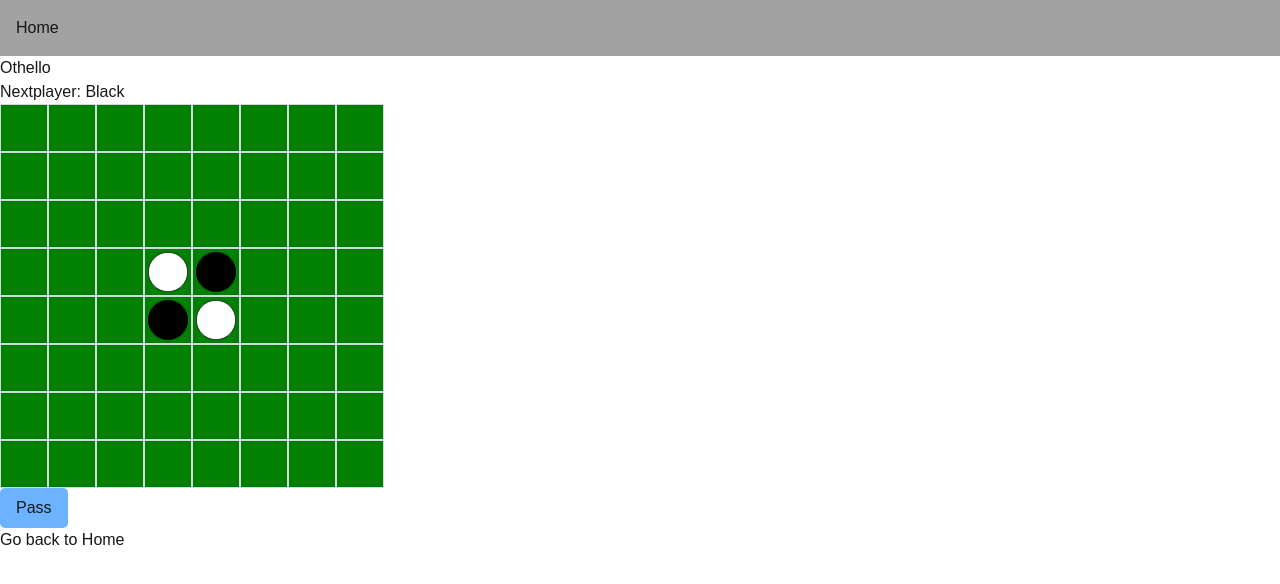
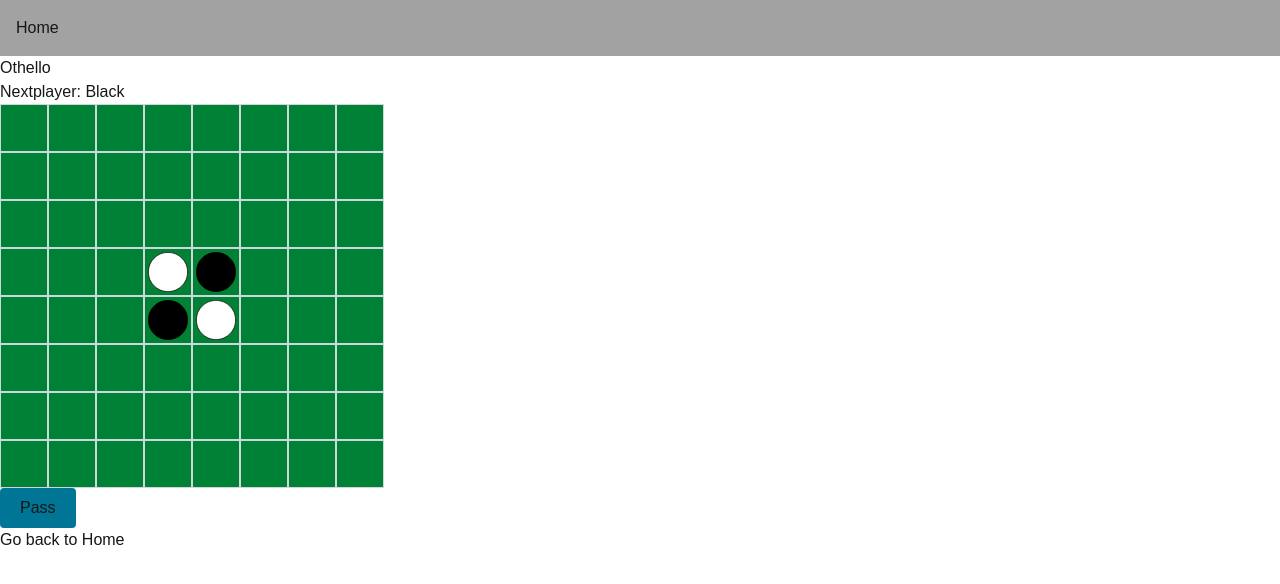
Before and after one commit to to-fu110/minigames, a Next.js app: page /othello in a window 1280 px wide. Shown: the top 584 px of the page. Built offline with nearby package versions, Linux system fonts and the light colour scheme.

Commit message:
tailwindcss導入、connect four製作開始

```diff
--- /dev/null
+++ b/app/connect_four/page.tsx
@@ -0,0 +1,30 @@
+"use client"
+
+import Link from "next/link"
+import Image from "next/image"
+import { useState } from "react"
+
+const cellType = { "N": "N", "B": "B", "W": "W" };
+
+export default function ConnectFour() {
+
+  const [board, setboard] = useState(Array.from({ length: 6 }, () => Array(7).fill(cellType.N)));
+
+
+  return (
+    <main>
+      <h1>Connect Four</h1>
+      <div className="grid grid-cols-7 w-fit bg-slate-900">
+        {board.map((row, rowindex) => (
+          row.map((cell: string, cellindex: number) => (
+            <button className="border border-gray-500 size-12">
+              {cell === cellType.B && <Image className="m-auto" src="/blackOthello.svg" alt="" width={40} height={40} loading='eager' />}
+              {cell === cellType.W && <Image className="m-auto" src="/whiteOthello.svg" alt="" width={40} height={40} loading='eager' />}
+            </button>
+          ))
+        ))}
+      </div>
+      <Link href="/">Back to home</Link>
+    </main>
+  )
+}
--- /dev/null
+++ b/app/header.tsx
@@ -0,0 +1,9 @@
+import Link from "next/link";
+
+export default function Header() {
+    return (
+        <header>
+            <Link href="/">Home</Link>
+        </header>
+    );
+}
--- a/app/layout.tsx
+++ b/app/layout.tsx
@@ -2,7 +2,7 @@
 
 import type { Metadata } from "next";
 import { Geist, Geist_Mono } from "next/font/google";
-import Link from "next/link";
+import Header from "./header";
 import "./globals.css";
 
 const geistSans = Geist({
@@ -30,10 +30,10 @@ export default function RootLayout({
       lang="jp"
       className={`${geistSans.variable} ${geistMono.variable} h-full antialiased`}
     >
-      <header>
-        <Link href="/">Home</Link>
-      </header>
-      <body className="min-h-full flex flex-col">{children}</body>
+      <body className="min-h-full flex flex-col">
+        <Header />
+        {children}
+      </body>
     </html>
   );
 }
--- a/app/othello/othello.css
+++ /dev/null
@@ -1,20 +0,0 @@
-
-.board {
-    display: grid;
-    grid-template-columns: repeat(8, 1fr);
-    width: fit-content;
-
-    background-color: #008000;
-}
-
-.pass {
-    background-color: #6bb2ff;
-    border-radius: 5px;
-    padding: 0.5rem 1rem;
-}
-
-.piece {
-    width: 40px;
-    height: 40px;
-    margin: auto;
-}
--- a/app/othello/page.tsx
+++ b/app/othello/page.tsx
@@ -2,7 +2,6 @@
 
 import Link from 'next/link'
 import Image from 'next/image'
-import './othello.css'
 import { useState } from 'react'
 
 const cellType = {"N": "N", "B": "B", "W": "W"};
@@ -65,17 +64,18 @@ export default function Othello() {
         <main>
             <h1>Othello</h1>
             <h2>Nextplayer: {turn === cellType.B ? "Black" : "White"}</h2>
-            <div className="board">
+            <div className="grid grid-cols-8 w-fit bg-green-700">
                 {board.map((row, rowindex) => (
                     row.map((cell:string, cellindex:number) => (
                         <button className="border border-gray-300 size-12" onClick={() => handleClick(rowindex, cellindex)}>
-                            {cell === cellType.B && <Image className="piece" src="/blackOthello.svg" alt="" width={40} height={40} loading='eager'/>}
-                            {cell === cellType.W && <Image className="piece" src="/whiteOthello.svg" alt="" width={40} height={40} loading='eager'/>}
+                            {cell === cellType.B && <Image className="m-auto" src="/othello/blackOthello.svg" alt="" width={40} height={40} loading='eager'/>}
+                            {cell === cellType.W && <Image className="m-auto" src="/othello/whiteOthello.svg" alt="" width={40} height={40} loading='eager'/>}
                         </button>
                     ))
                 ))}
             </div>
-            <button onClick={() => setTurn(turn === cellType.B ? cellType.W : cellType.B)} className="pass">
+            <button onClick={() => setTurn(turn === cellType.B ? cellType.W : cellType.B)}
+            className="bg-cyan-700 rounded-sm px-5 py-2">
                 Pass
             </button>
             <br />
--- a/app/page.tsx
+++ b/app/page.tsx
@@ -7,6 +7,7 @@ export default function Home() {
     <main>
       <h1>Welcome to My App</h1>
       <Link href="/othello">Go to Othello</Link>
+      <Link href="/connect_four">Go to Connect Four</Link>
     </main>
   )
 }
```
Also changed, not shown: public/othello/blackOthello.svg (renamed from public/blackOthello.svg), public/othello/whiteOthello.svg (renamed from public/whiteOthello.svg).
